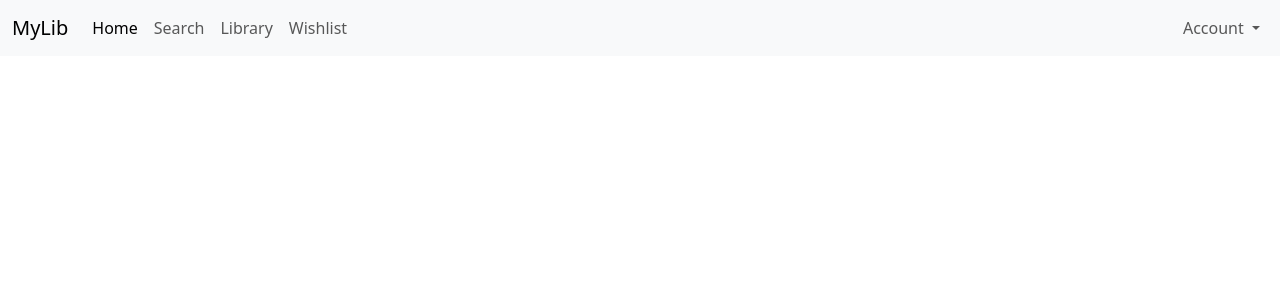
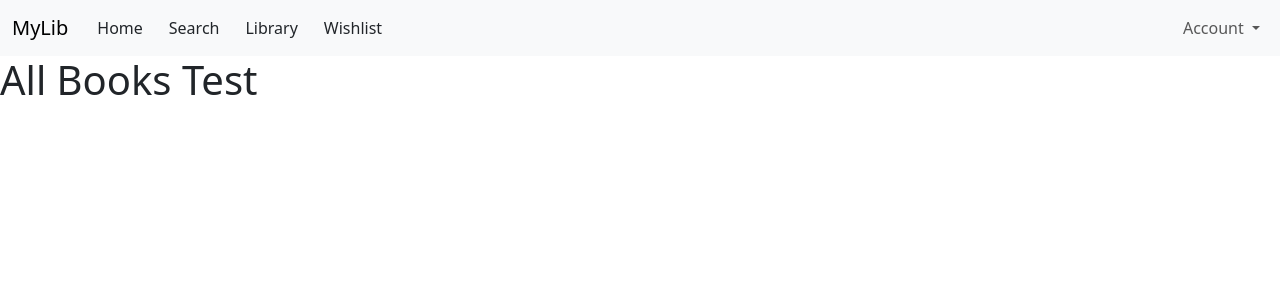
Before and after one commit to CP-THRO/THRO-SQS-MyLib, a Vue app in the folder Frontend/mylibfrontend/: page / in a window 1280 px wide. Shown: the top 300 px of the page. Built offline with nearby package versions, Linux system fonts and the light colour scheme.

Commit message:
Routing setup

```diff
--- a/Frontend/mylibfrontend/src/App.vue
+++ b/Frontend/mylibfrontend/src/App.vue
@@ -7,23 +7,23 @@
   <div>
       <nav class="navbar navbar-expand-lg bg-body-tertiary">
         <div class="container-fluid">
-          <a class="navbar-brand" href="#">MyLib</a>
+          <router-link class="navbar-brand" to="/">MyLib</router-link>
           <button class="navbar-toggler" type="button" data-bs-toggle="collapse" data-bs-target="#navbarSupportedContent">
             <span class="navbar-toggler-icon"></span>
           </button>
           <div class="collapse navbar-collapse" id="navbarSupportedContent">
             <ul class="navbar-nav me-auto mb-2 mb-lg-0">
               <li class="nav-item">
-                <a class="nav-link active" href="#">Home</a>
+                <router-link class="btn" to="/">Home</router-link>
               </li>
               <li class="nav-item">
-                <a class="nav-link" href="#">Search</a>
+                <router-link class="btn" to="/search">Search</router-link>
               </li>
               <li class="nav-item">
-                <a class="nav-link" href="#">Library</a>
+                <router-link class="btn" to="/library">Library</router-link>
               </li>
               <li class="nav-item">
-                <a class="nav-link" href="#">Wishlist</a>
+                <router-link class="btn" to="/wishlist">Wishlist</router-link>
               </li>
             </ul>
             <ul class="navbar-nav">
@@ -32,8 +32,8 @@
                   Account
                 </button>
                 <ul class="dropdown-menu dropdown-menu-end">
-                  <li><a class="dropdown-item" href="#">Login</a></li>
-                  <li><a class="dropdown-item" href="#">Sign Up</a></li>
+                  <li><router-link class="dropdown-item" to="/login">Login</router-link></li>
+                  <li><router-link class="dropdown-item" to="/login">Sign Up</router-link></li>
                 </ul>
               </li>
             </ul>
@@ -41,6 +41,7 @@
         </div>
 
       </nav>
+    <router-view />
   </div>
 </template>
 
--- a/Frontend/mylibfrontend/src/main.ts
+++ b/Frontend/mylibfrontend/src/main.ts
@@ -2,10 +2,11 @@ import { createApp } from 'vue'
 //import './style.css'
 import './scss/style.scss'
 import App from './App.vue'
+import router from './router'
 
 // JS: gives you access to things like Modal, Tooltip, etc.
 import * as bootstrap from 'bootstrap'
 
-const app = createApp(App)
+const app = createApp(App).use(router)
 app.config.globalProperties.$bootstrap = bootstrap
 app.mount('#app')
```
